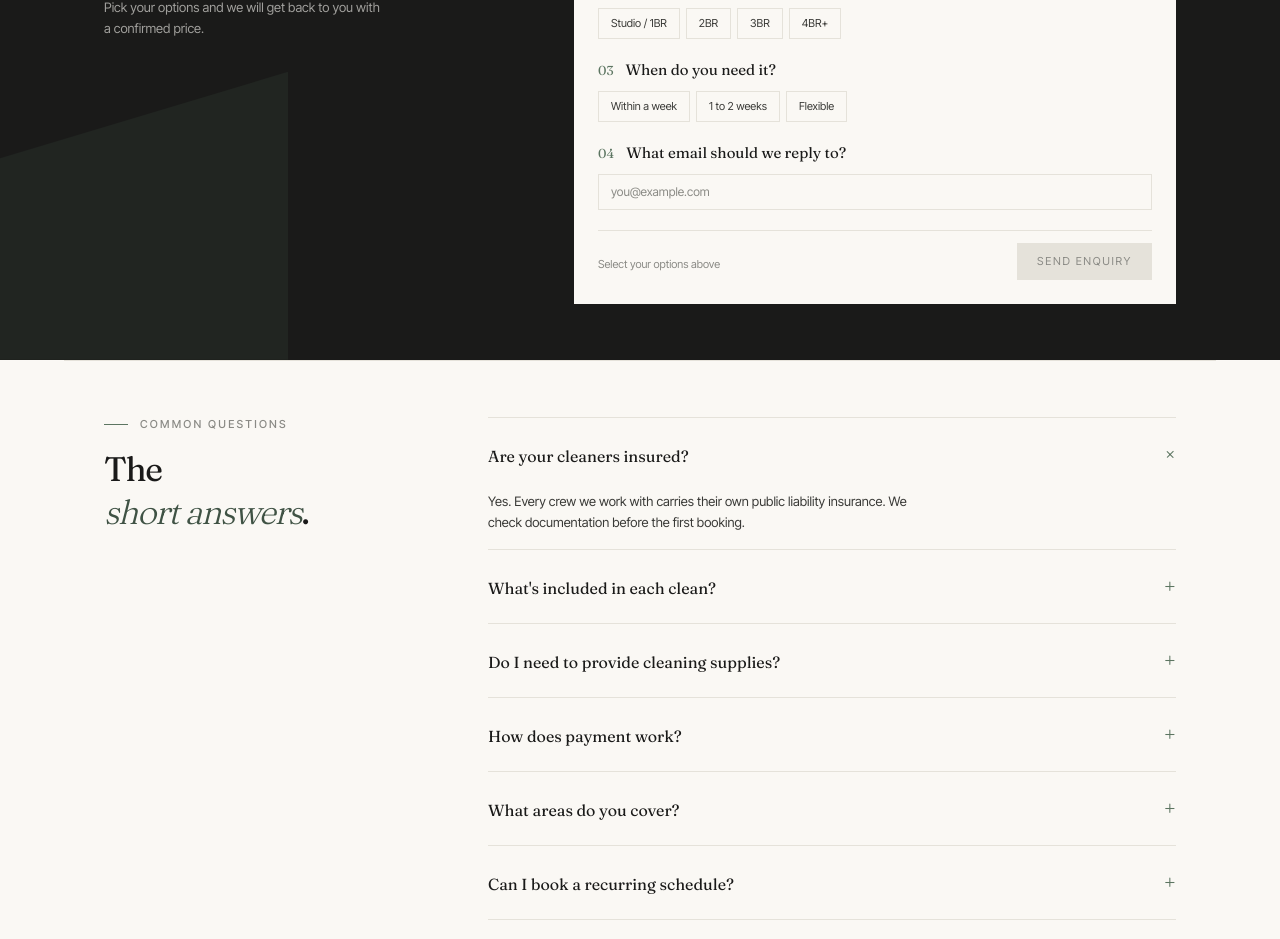
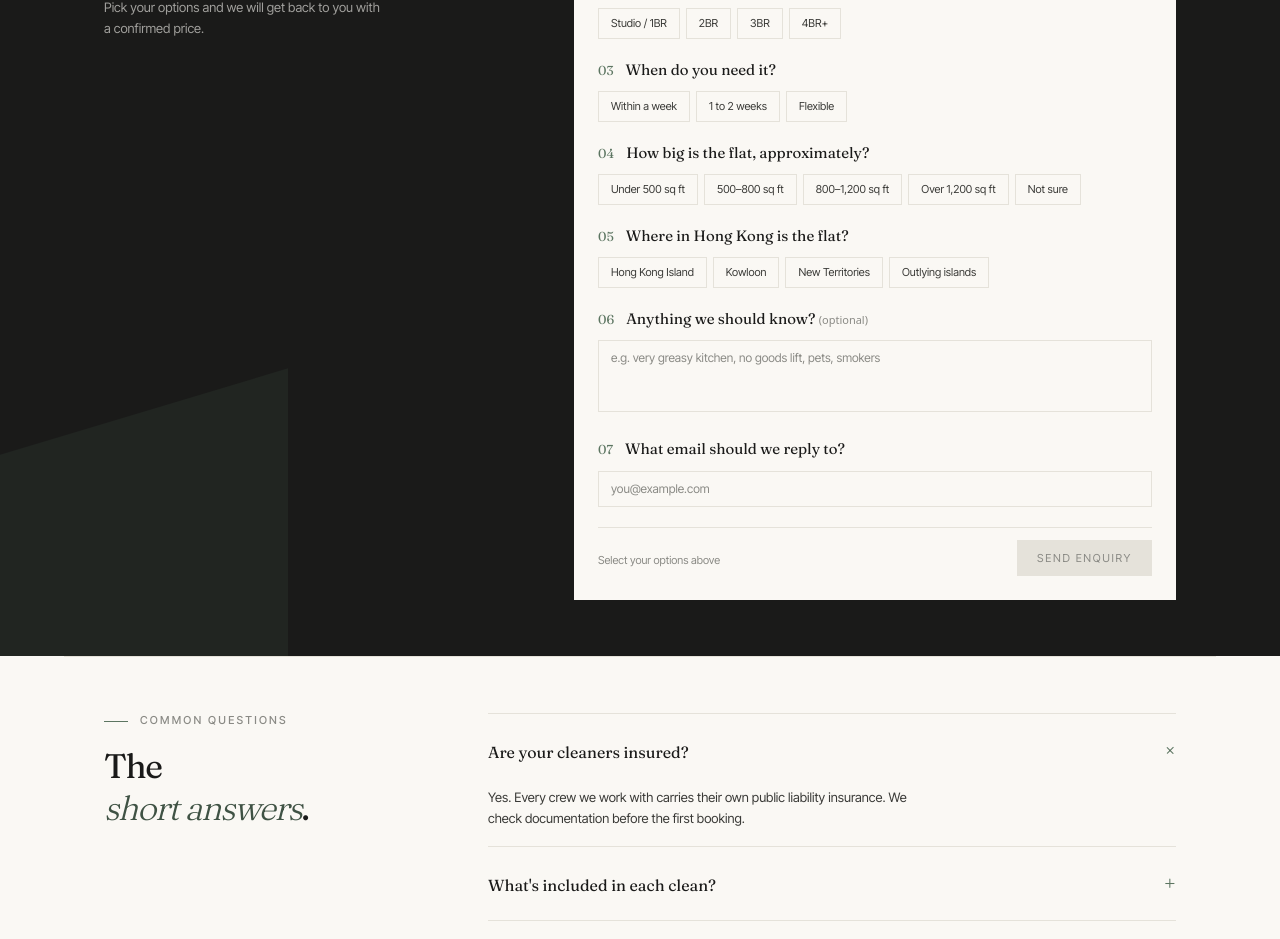
Before and after one commit to kept-app/freshflat, a Next.js app: page / in a window 1280 px wide. Shown: the part 1782-2721 px from the top of the page. Built offline with nearby package versions, Linux system fonts and the light colour scheme.

Commit message:
service pre-fill from cards + size, district, notes on booking form

```diff
--- a/components/Booking.tsx
+++ b/components/Booking.tsx
@@ -1,10 +1,19 @@
 'use client'
 
-import { useState } from 'react'
+import { useEffect, useState } from 'react'
 
 const serviceOptions = ['Move-out clean', 'Airbnb turnover', 'Post-renovation', 'Standard deep clean']
 const sizeOptions = ['Studio / 1BR', '2BR', '3BR', '4BR+']
 const timeOptions = ['Within a week', '1 to 2 weeks', 'Flexible']
+const sqftOptions = ['Under 500 sq ft', '500–800 sq ft', '800–1,200 sq ft', 'Over 1,200 sq ft', 'Not sure']
+const districtOptions = ['Hong Kong Island', 'Kowloon', 'New Territories', 'Outlying islands']
+
+const serviceSlugMap: Record<string, string> = {
+  'move-out-clean': 'Move-out clean',
+  'airbnb-turnover': 'Airbnb turnover',
+  'post-renovation': 'Post-renovation',
+  'standard-deep-clean': 'Standard deep clean',
+}
 
 const isValidEmail = (val: string) => /^[^\s@]+@[^\s@]+\.[^\s@]+$/.test(val)
 
@@ -12,21 +21,40 @@ export default function Booking() {
   const [service, setService] = useState('')
   const [size, setSize] = useState('')
   const [timing, setTiming] = useState('')
+  const [sqft, setSqft] = useState('')
+  const [district, setDistrict] = useState('')
+  const [notes, setNotes] = useState('')
   const [email, setEmail] = useState('')
   const [emailTouched, setEmailTouched] = useState(false)
   const [sending, setSending] = useState(false)
   const [submitted, setSubmitted] = useState(false)
   const [error, setError] = useState(false)
 
+  useEffect(() => {
+    const params = new URLSearchParams(window.location.search)
+    const slug = params.get('service')
+    if (slug && serviceSlugMap[slug]) setService(serviceSlugMap[slug])
+  }, [])
+
   const emailValid = isValidEmail(email)
-  const canSubmit = service && size && timing && emailValid && !sending
+  const canSubmit = service && size && timing && sqft && district && emailValid && !sending
 
   const handleSubmit = async () => {
     if (!canSubmit) return
     setSending(true)
     setError(false)
 
-    const message = `New enquiry from the FreshFlat website.\n\nService: ${service}\nFlat size: ${size}\nTiming: ${timing}\nReply to: ${email}`
+    const messageLines = [
+      'New enquiry from the FreshFlat website.',
+      '',
+      `Service: ${service}`,
+      `Flat size: ${size}`,
+      `Approximate sq ft: ${sqft}`,
+      `District: ${district}`,
+      `Timing: ${timing}`,
+      ...(notes.trim() ? [`Notes: ${notes.trim()}`] : []),
+      `Reply to: ${email}`,
+    ]
 
     try {
       const res = await fetch('https://api.web3forms.com/submit', {
@@ -34,13 +62,16 @@ export default function Booking() {
         headers: { 'Content-Type': 'application/json', Accept: 'application/json' },
         body: JSON.stringify({
           access_key: '8049aa4d-8684-4da1-812f-5ce19e2fbefc',
-          subject: `FreshFlat Enquiry: ${service}, ${size}`,
+          subject: `FreshFlat Enquiry: ${service}, ${size}, ${district}`,
           from_name: 'FreshFlat Website',
           email,
           service,
           flat_size: size,
+          size_sqft: sqft,
+          district,
           timing,
-          message,
+          notes: notes.trim(),
+          message: messageLines.join('\n'),
         }),
       })
       const data = await res.json()
@@ -56,7 +87,7 @@ export default function Booking() {
     }
   }
 
-  const fallbackMailto = `mailto:freshflathk@gmail.com?subject=${encodeURIComponent(`FreshFlat Enquiry: ${service}, ${size}`)}&body=${encodeURIComponent(`Hi FreshFlat,\n\nI'd like to book the following:\n\nService: ${service}\nFlat size: ${size}\nTiming: ${timing}\nReply to: ${email}\n\nPlease get back to me with availability and a quote.\n\nThanks.`)}`
+  const fallbackMailto = `mailto:freshflathk@gmail.com?subject=${encodeURIComponent(`FreshFlat Enquiry: ${service}, ${size}, ${district}`)}&body=${encodeURIComponent(`Hi FreshFlat,\n\nI'd like to book the following:\n\nService: ${service}\nFlat size: ${size}\nApproximate sq ft: ${sqft}\nDistrict: ${district}\nTiming: ${timing}${notes.trim() ? `\nNotes: ${notes.trim()}` : ''}\nReply to: ${email}\n\nPlease get back to me with availability and a quote.\n\nThanks.`)}`
 
   return (
     <section id="booking" className="bg-graphite text-cream relative overflow-hidden reveal">
@@ -132,6 +163,50 @@ export default function Booking() {
                 <div className="mb-5">
                   <div className="flex items-baseline gap-3 mb-2.5">
                     <span className="font-display text-sage text-[13px]">04</span>
+                    <p className="font-display text-[15px]">How big is the flat, approximately?</p>
+                  </div>
+                  <div className="flex flex-wrap gap-1.5">
+                    {sqftOptions.map(opt => (
+                      <button key={opt} onClick={() => setSqft(opt)}
+                        className={`px-3 py-1.5 text-[11px] border transition-colors ${sqft === opt ? 'bg-graphite text-cream border-graphite' : 'border-rule text-body hover:border-stone'}`}>
+                        {opt}
+                      </button>
+                    ))}
+                  </div>
+                </div>
+
+                <div className="mb-5">
+                  <div className="flex items-baseline gap-3 mb-2.5">
+                    <span className="font-display text-sage text-[13px]">05</span>
+                    <p className="font-display text-[15px]">Where in Hong Kong is the flat?</p>
+                  </div>
+                  <div className="flex flex-wrap gap-1.5">
+                    {districtOptions.map(opt => (
+                      <button key={opt} onClick={() => setDistrict(opt)}
+                        className={`px-3 py-1.5 text-[11px] border transition-colors ${district === opt ? 'bg-graphite text-cream border-graphite' : 'border-rule text-body hover:border-stone'}`}>
+                        {opt}
+                      </button>
+                    ))}
+                  </div>
+                </div>
+
+                <div className="mb-5">
+                  <div className="flex items-baseline gap-3 mb-2.5">
+                    <span className="font-display text-sage text-[13px]">06</span>
+                    <p className="font-display text-[15px]">Anything we should know? <span className="text-stone font-sans text-[11px] font-normal normal-case tracking-normal">(optional)</span></p>
+                  </div>
+                  <textarea
+                    rows={3}
+                    value={notes}
+                    onChange={e => setNotes(e.target.value)}
+                    placeholder="e.g. very greasy kitchen, no goods lift, pets, smokers"
+                    className="w-full px-3 py-2 text-[12px] border border-rule bg-transparent outline-none transition-colors placeholder:text-stone focus:border-stone resize-none"
+                  />
+                </div>
+
+                <div className="mb-5">
+                  <div className="flex items-baseline gap-3 mb-2.5">
+                    <span className="font-display text-sage text-[13px]">07</span>
                     <p className="font-display text-[15px]">What email should we reply to?</p>
                   </div>
                   <input
--- a/components/Services.tsx
+++ b/components/Services.tsx
@@ -1,8 +1,8 @@
 const services = [
-  { code: 'M-O', title: 'Move-out cleaning', desc: 'End-of-tenancy clean to landlord standard. Inside cabinets, behind appliances, oven, hood, every surface.' },
-  { code: 'A-T', title: 'Airbnb turnover', desc: 'Same-day turnovers between guests. Linen change, bathroom reset, kitchen wipe-down. Recurring schedules available.' },
-  { code: 'P-R', title: 'Post-renovation', desc: 'The hardest clean there is. Three-pass system: rough, detail, finish. Furniture-ready when we leave.' },
-  { code: 'D-C', title: 'Standard deep clean', desc: 'A reset for flats lived in. Top-to-bottom across every room, focused on the surfaces everyone misses.' },
+  { code: 'M-O', slug: 'move-out-clean', title: 'Move-out cleaning', desc: 'End-of-tenancy clean to landlord standard. Inside cabinets, behind appliances, oven, hood, every surface.' },
+  { code: 'A-T', slug: 'airbnb-turnover', title: 'Airbnb turnover', desc: 'Same-day turnovers between guests. Linen change, bathroom reset, kitchen wipe-down. Recurring schedules available.' },
+  { code: 'P-R', slug: 'post-renovation', title: 'Post-renovation', desc: 'The hardest clean there is. Three-pass system: rough, detail, finish. Furniture-ready when we leave.' },
+  { code: 'D-C', slug: 'standard-deep-clean', title: 'Standard deep clean', desc: 'A reset for flats lived in. Top-to-bottom across every room, focused on the surfaces everyone misses.' },
 ]
 
 export default function Services() {
@@ -24,7 +24,7 @@ export default function Services() {
               <span className="font-display text-[11px] tracking-[0.25em] text-sage uppercase mb-3">{s.code}</span>
               <h3 className="font-display text-[19px] md:text-[20px] font-normal mb-2.5">{s.title}</h3>
               <p className="text-[13px] text-body leading-relaxed flex-1">{s.desc}</p>
-              <a href="#booking" className="mt-4 text-[11px] tracking-btn uppercase text-sage-deep hover:text-sage transition-colors self-start border-b border-sage-deep/30 pb-0.5">
+              <a href={`?service=${s.slug}#booking`} className="mt-4 text-[11px] tracking-btn uppercase text-sage-deep hover:text-sage transition-colors self-start border-b border-sage-deep/30 pb-0.5">
                 Get a quote
               </a>
             </div>
```
